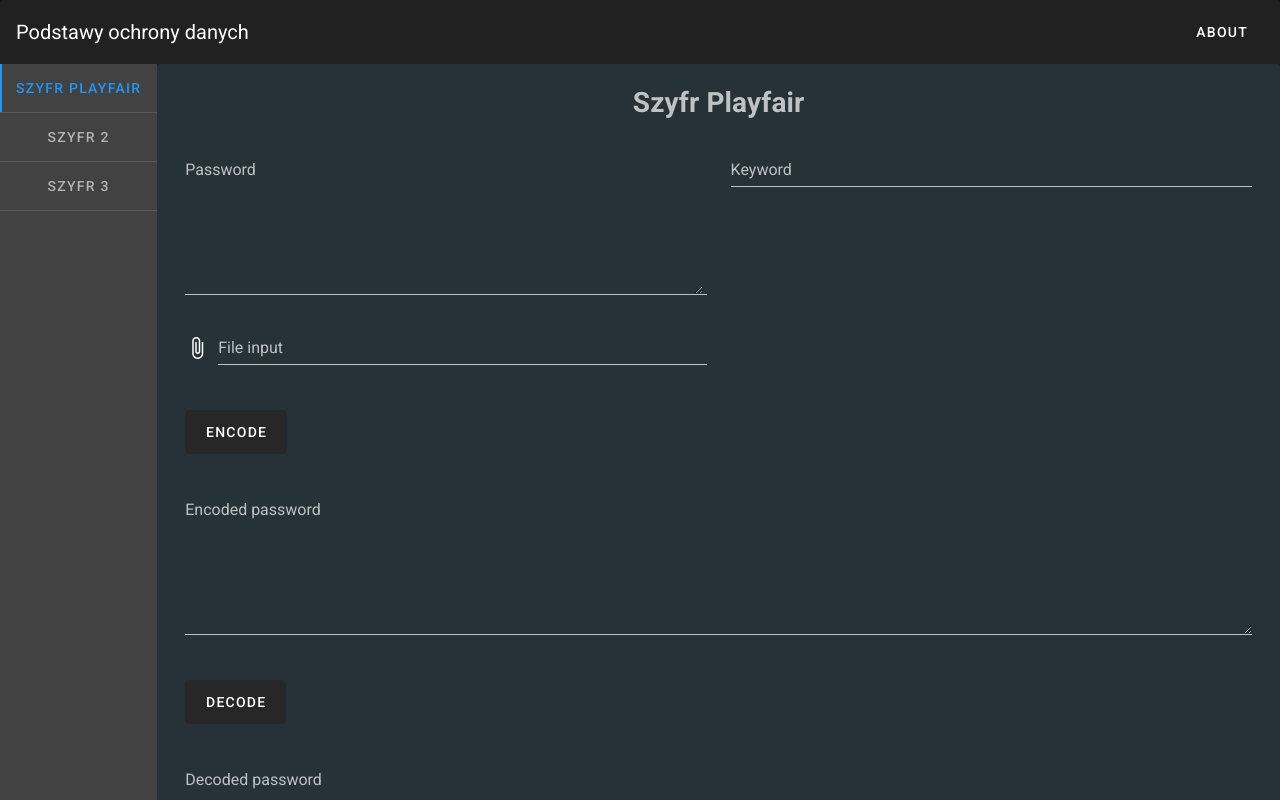
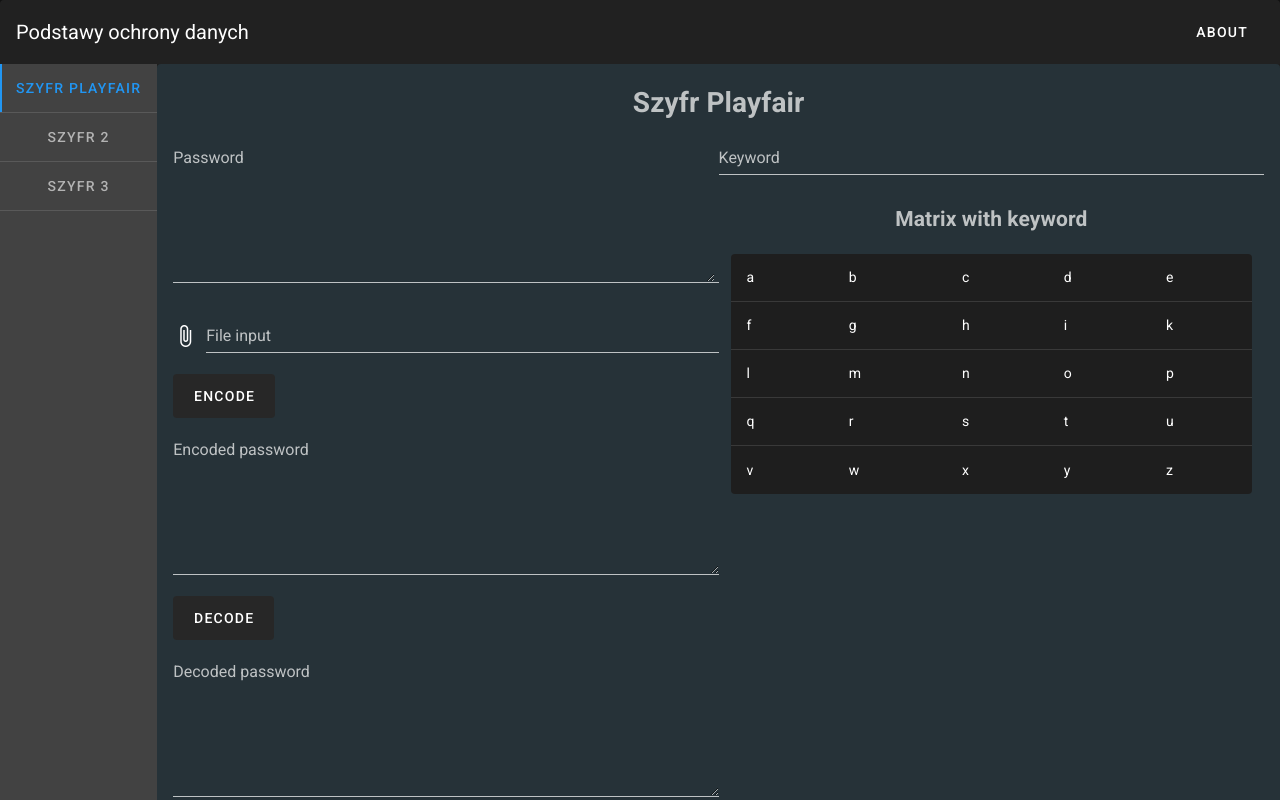
Before and after one commit to Evenlaxxus/POD, a Vue app: page / in a window 1280 px wide. Both pictures are taken after a click on the button "ENCODE". Shown: the top 800 px of the page. Built offline with nearby package versions, Linux system fonts and the light colour scheme.

Commit message:
displayed matrix

```diff
--- a/src/App.vue
+++ b/src/App.vue
@@ -29,7 +29,9 @@
                   </v-col>
                 </v-row>
                 <v-row>
+                  <!-- 1 -->
                   <v-col>
+                    <v-row>
                       <v-textarea
                         v-model="password"
                         name="input_playfair"
@@ -37,6 +39,8 @@
                         placeholder="Enter password here."
                         clearable
                       ></v-textarea>
+                    </v-row>
+                    <v-row>
                       <v-file-input
                         v-model="file"
                         placeholder="Upload your txt file"
@@ -46,8 +50,38 @@
                         @change="loadTextFromFile"
                       >
                       </v-file-input>
+                    </v-row>
+                    <v-row>
+                      <v-btn depressed large v-on:click="encode_playfair"
+                        >Encode</v-btn
+                      >
+                    </v-row>
+                    <v-row>
+                      <v-textarea
+                        v-model="e"
+                        name="encoded_playfair"
+                        label="Encoded password"
+                        placeholder="Encoded password will appear here."
+                      ></v-textarea>
+                    </v-row>
+                    <v-row>
+                      <v-btn depressed large v-on:click="decode_playfair"
+                        >Decode</v-btn
+                      >
+                    </v-row>
+                    <v-row>
+                      <v-textarea
+                        v-model="d"
+                        name="decoded_playfair"
+                        label="Decoded password"
+                        placeholder="Decoded password will appear here."
+                      ></v-textarea>
+                    </v-row>
                   </v-col>
+
+                  <!-- 2 -->
                   <v-col>
+                    <v-row>
                       <v-text-field
                         v-model="keyword"
                         name="keyword_playfair"
@@ -55,40 +89,34 @@
                         placeholder="Enter keyword here."
                         clearable
                       ></v-text-field>
+                    </v-row>
+                    <v-row>
+                      <v-col>
+                        <h2 class="text-center">
+                          Matrix with keyword
+                        </h2>
                       </v-col>
                     </v-row>
                     <v-row>
                       <v-col>
-                    <v-btn depressed large v-on:click="encode_playfair"
-                      >Encode</v-btn
+                        <v-simple-table>
+                          <tbody>
+                            <tr
+                              height="10"
+                              v-for="(row, index) in matrix"
+                              :key="index"
                             >
+                              <td
+                                v-for="(column, colIndex) in row"
+                                :key="colIndex"
+                              >
+                                {{ column }}
+                              </td>
+                            </tr>
+                          </tbody>
+                        </v-simple-table>
                       </v-col>
                     </v-row>
-                <v-row>
-                  <v-col>
-                    <v-textarea
-                      v-model="e"
-                      name="encoded_playfair"
-                      label="Encoded password"
-                      placeholder="Encoded password will appear here."
-                    ></v-textarea>
-                  </v-col>
-                </v-row>
-                <v-row>
-                  <v-col>
-                    <v-btn depressed large v-on:click="decode_playfair"
-                      >Decode</v-btn
-                    >
-                  </v-col>
-                </v-row>
-                <v-row>
-                  <v-col>
-                    <v-textarea
-                      v-model="d"
-                      name="decoded_playfair"
-                      label="Decoded password"
-                      placeholder="Decoded password will appear here."
-                    ></v-textarea>
                   </v-col>
                 </v-row>
               </v-container>
@@ -172,7 +200,8 @@ export default {
     keyword: "",
     e: "",
     d: "",
-    file: null
+    file: null,
+    matrix: null
   }),
   methods: {
     msg() {
@@ -189,6 +218,7 @@ export default {
 
       tab = fill_alphabet(tab);
       var matrix = to_matrix(tab);
+      this.matrix = matrix;
       console.log(matrix);
 
       var result = "";
@@ -241,6 +271,7 @@ export default {
 
       tab = fill_alphabet(tab);
       var matrix = to_matrix(tab);
+      this.matrix = matrix;
 
       var result = "";
       var pass = this.e;
```
Lines whose indentation alone changed are shown as unchanged.
